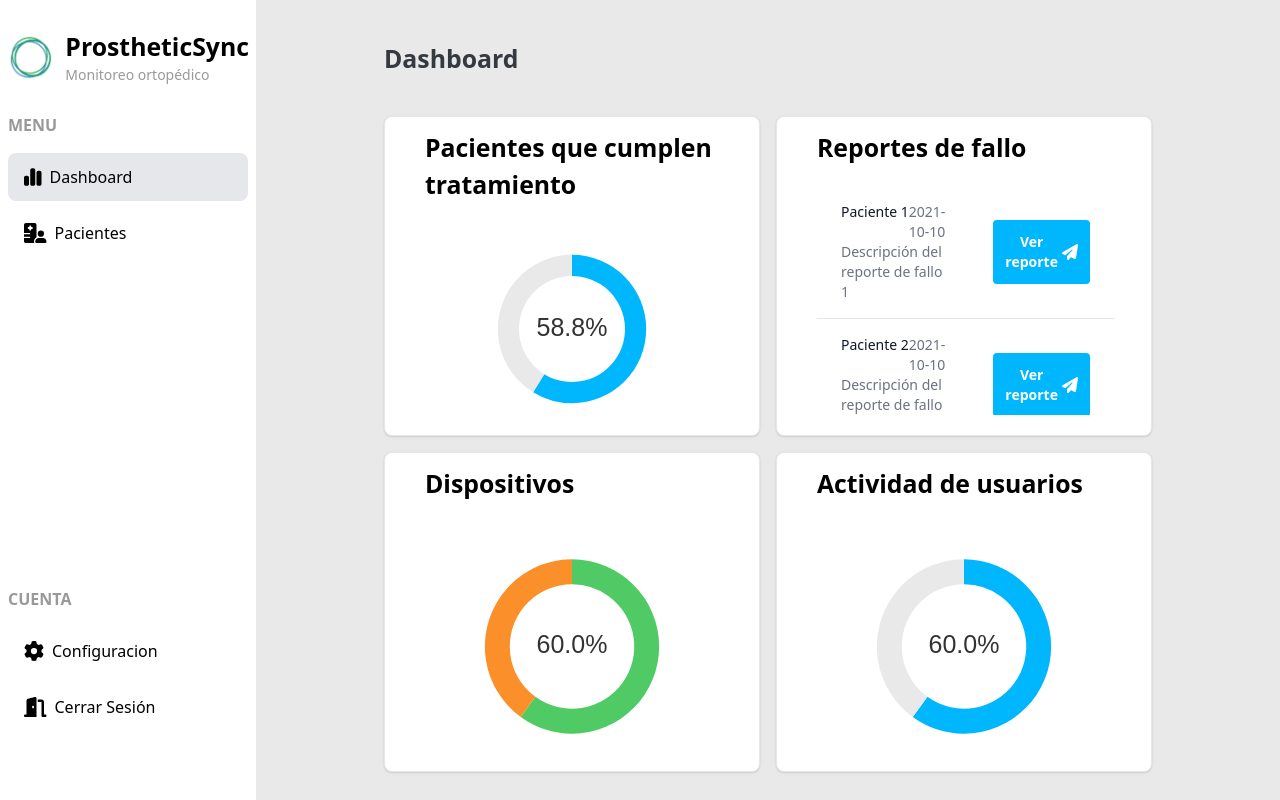
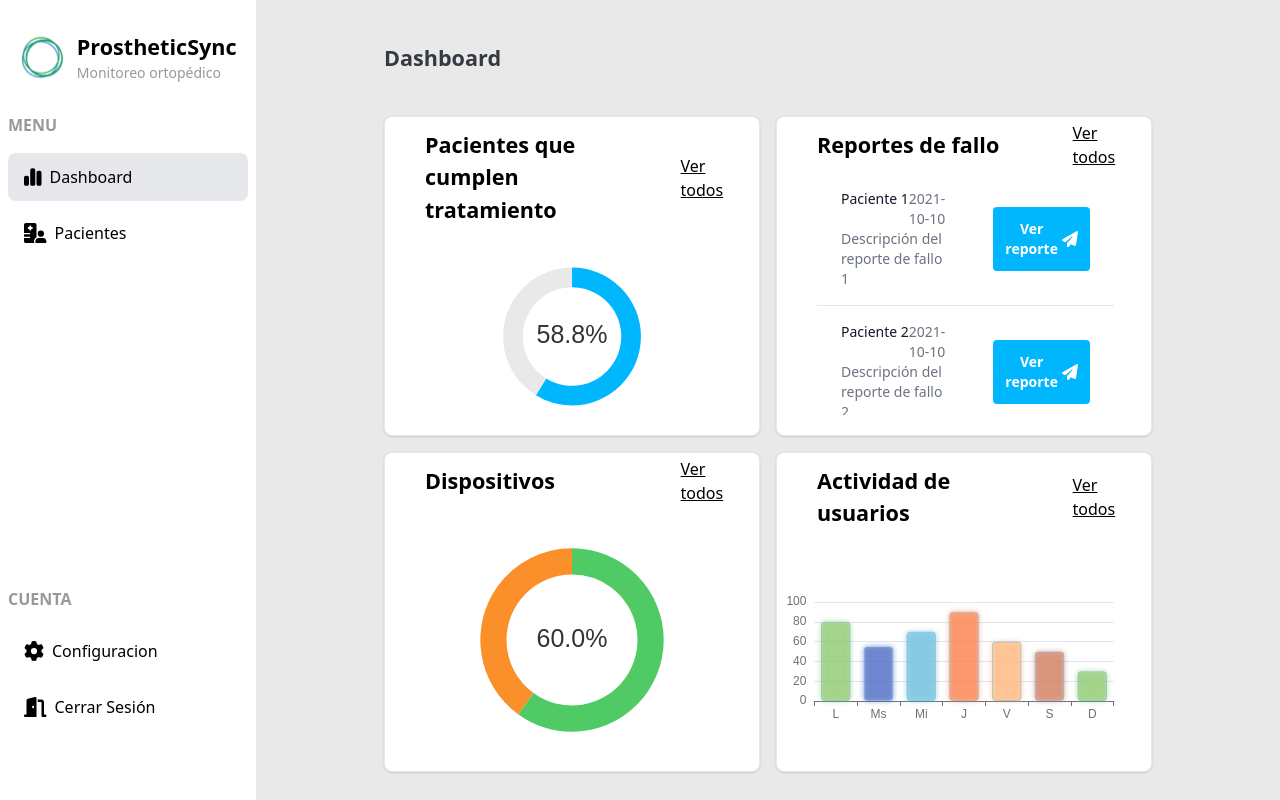
Before and after one commit to prosthetic-team/prosthetic-front, a Vue app: page /dashboard in a window 1280 px wide. Built offline with nearby package versions, Linux system fonts and the light colour scheme.

Commit message:
add: barChart component

```diff
--- a/src/atoms/CardTitle.vue
+++ b/src/atoms/CardTitle.vue
@@ -1,5 +1,5 @@
 <template>
-    <h1 class="text-2xl px-10 py-3 mb-2 font-semibold">{{ title }}</h1>
+    <h1 class="text-2xl w-tsm px-10 py-3 font-semibold">{{ title }}</h1>
 </template>
 
 <script setup>
--- /dev/null
+++ b/src/molecules/BarChart.vue
@@ -0,0 +1,75 @@
+<template>
+    <div ref="chartDom" style="width: 100%; height: 100%;"></div> <!-- Usar flex-grow -->
+</template>
+
+<script setup>
+import { ref, onMounted, watch } from 'vue';
+import * as echarts from 'echarts';
+
+const props = defineProps({
+    data: {
+        type: Object,
+        required: true,
+    },
+    colors: {
+        type: Array,
+        default: () => ['#91cc75', '#5470c6', '#73c0de', '#fc8452', '#ffb980', '#d48265', '#91cc75'],
+    }
+});
+
+const chartDom = ref(null);
+let myChart = null;
+
+onMounted(() => {
+    myChart = echarts.init(chartDom.value);
+    updateChart();
+
+    window.addEventListener('resize', () => {
+        myChart.resize();
+    });
+});
+
+function updateChart() {
+    const days = Object.keys(props.data);
+    const values = Object.values(props.data);
+
+    const option = {
+        xAxis: {
+            type: 'category',
+            data: days,
+        },
+        yAxis: {
+            type: 'value',
+            max: 100,
+        },
+        series: [
+            {
+                type: 'bar',
+                data: values.map((value, index) => ({
+                    value,
+                    itemStyle: {
+                        color: props.colors[index % props.colors.length],
+                        shadowColor: props.colors[index % props.colors.length],
+                        shadowBlur: 5,
+                        opacity: 0.6,
+                    },
+                })),
+                itemStyle: {
+                    barBorderRadius: 3,
+                    borderWidth: 1,
+                    borderType: 'solid',
+                    borderColor: '#73c0de',
+                }
+            }
+        ],
+    };
+
+    myChart.setOption(option);
+}
+
+watch(() => props.data, () => {
+    updateChart();
+});
+</script>
+
+<style scoped></style>
--- a/src/molecules/RingChart.vue
+++ b/src/molecules/RingChart.vue
@@ -1,5 +1,5 @@
 <template>
-    <div ref="chartDom" style="width: 100%; height: 400px;"></div>
+    <div ref="chartDom" style="width: 100%; height: 100%;"></div>
 </template>
 
 <script setup>
--- a/src/organism/CardGrid.vue
+++ b/src/organism/CardGrid.vue
@@ -1,6 +1,9 @@
 <template>
-    <CardDashboard class="flex flex-col ">
-        <CardTitle :title="title" />
+    <CardDashboard class="flex flex-col">
+        <div class="flex items-center justify-between">
+            <CardTitle :title="title" />
+            <router-link :to="linkTo" class="px-5 underline cursor-pointer">Ver todos</router-link>
+        </div>
         <component :is="currentComponent" v-bind="componentProps" />
     </CardDashboard>
 </template>
@@ -8,10 +11,10 @@
 <script setup>
 import { ref, onMounted, onBeforeUnmount } from 'vue';
 import RingChart from '@/molecules/RingChart.vue';
-// import BarChart from '@/molecules/BarChart.vue'; // Asegúrate de tener este componente
-import ListComponent from '@/molecules/List.vue';
+import ListComponent from '@/molecules/ReportList.vue';
 import CardDashboard from '@/molecules/CardDashboard.vue';
 import CardTitle from '@/atoms/CardTitle.vue';
+import BarChart from '@/molecules/BarChart.vue';
 
 const props = defineProps({
     title: {
@@ -33,6 +36,10 @@ const props = defineProps({
     colors: {
         type: Array,
         default: () => ['#00B7FE', '#E9E9E9'],
+    },
+    linkTo: {
+        type: String,
+        required: true,
     },
 });
 
@@ -68,10 +75,10 @@ onMounted(() => {
                 colors: props.colors,
             };
             break;
-        // case 'bar':
-        //     currentComponent.value = BarChart;
-        //     componentProps.value = { data: props.chartData };
-        //     break;
+        case 'bar':
+            currentComponent.value = BarChart;
+            componentProps.value = { data: props.chartData };
+            break;
         case 'list':
             currentComponent.value = ListComponent;
             componentProps.value = { data: props.listData }; // Cambia de items a data
--- a/src/views/Dashboard.vue
+++ b/src/views/Dashboard.vue
@@ -7,7 +7,7 @@
             <CardGrid title="Pacientes que cumplen tratamiento" :chartData="chartData1" />
             <CardGrid title="Reportes de fallo" :listData="reportsList" type="list" />
             <CardGrid title="Dispositivos" :chartData="chartData2" :colors="colorsChart2" />
-            <CardGrid title="Actividad de usuarios" :chartData="chartData4" />
+            <CardGrid title="Actividad de usuarios" :chartData="weekData" type="bar" />
         </div>
     </ContentLayout>
 </template>
@@ -78,4 +78,15 @@ const chartData4 = {
     'Cumplen tratamiento': 600,
     'No Cumplen': 400
 };
+
+// data para bar chart
+const weekData = {
+    L: 80,
+    Ms: 55,
+    Mi: 70,
+    J: 90,
+    V: 60,
+    S: 50,
+    D: 30,
+}
 </script>
--- a/tailwind.config.js
+++ b/tailwind.config.js
@@ -20,13 +20,14 @@ module.exports = {
       width: {
         'ls': '30rem',
         'lix': '60rem',
+        'tsm': '20rem',
       },
       backgroundImage: {
         'diagonal-gradient': 'linear-gradient(180deg, #77B6E1, #88C0E6, #C9E3F4, #FFFFFF)',
         'lineal-upbottom-gradient': 'linear-gradient(to bottom, #77B7E3, #C9E3F4, #FFFFFF)',
       },
       fontSize: {
-        '2xl': '1.55rem',
+        '2xl': '1.35rem',
       },
       fontWeight: {
         'semibold': '600',
```
Also changed, not shown: src/molecules/ReportList.vue (renamed from src/molecules/List.vue).
